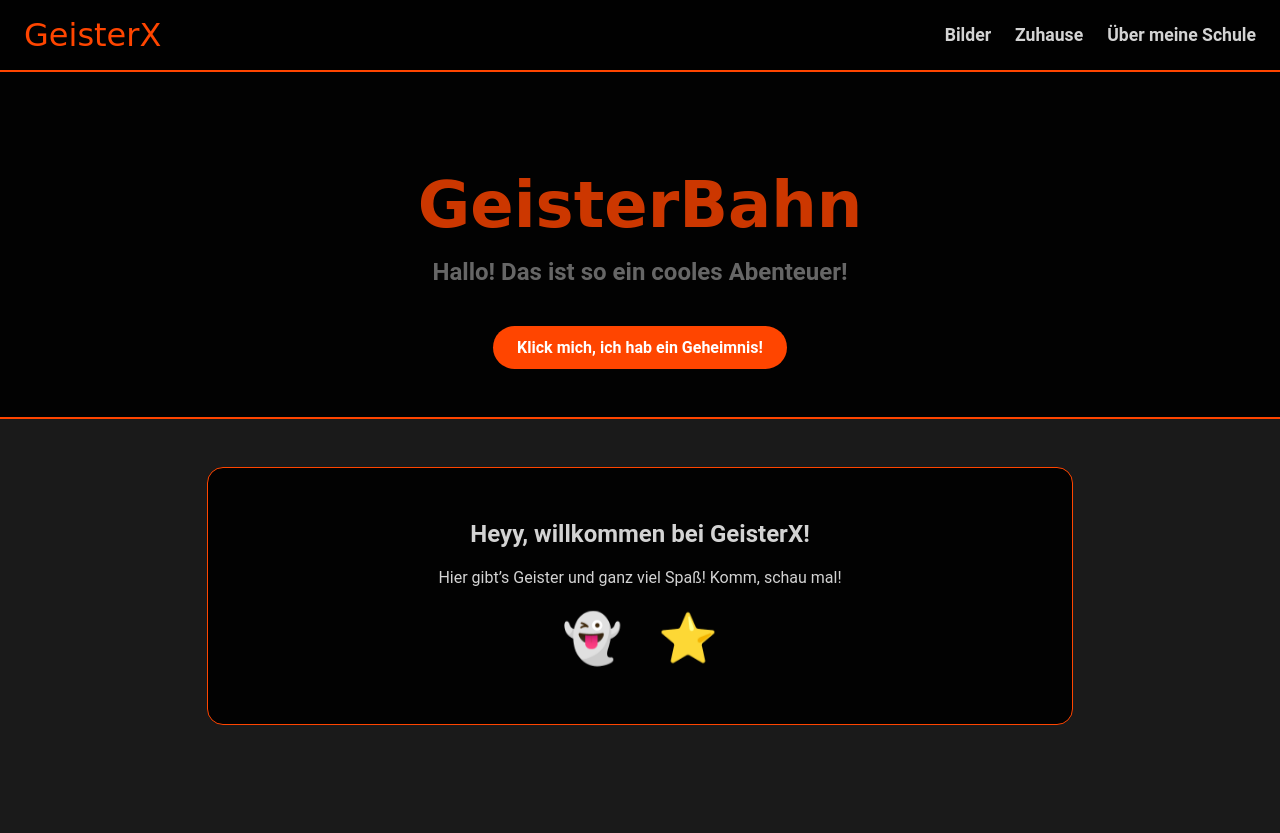
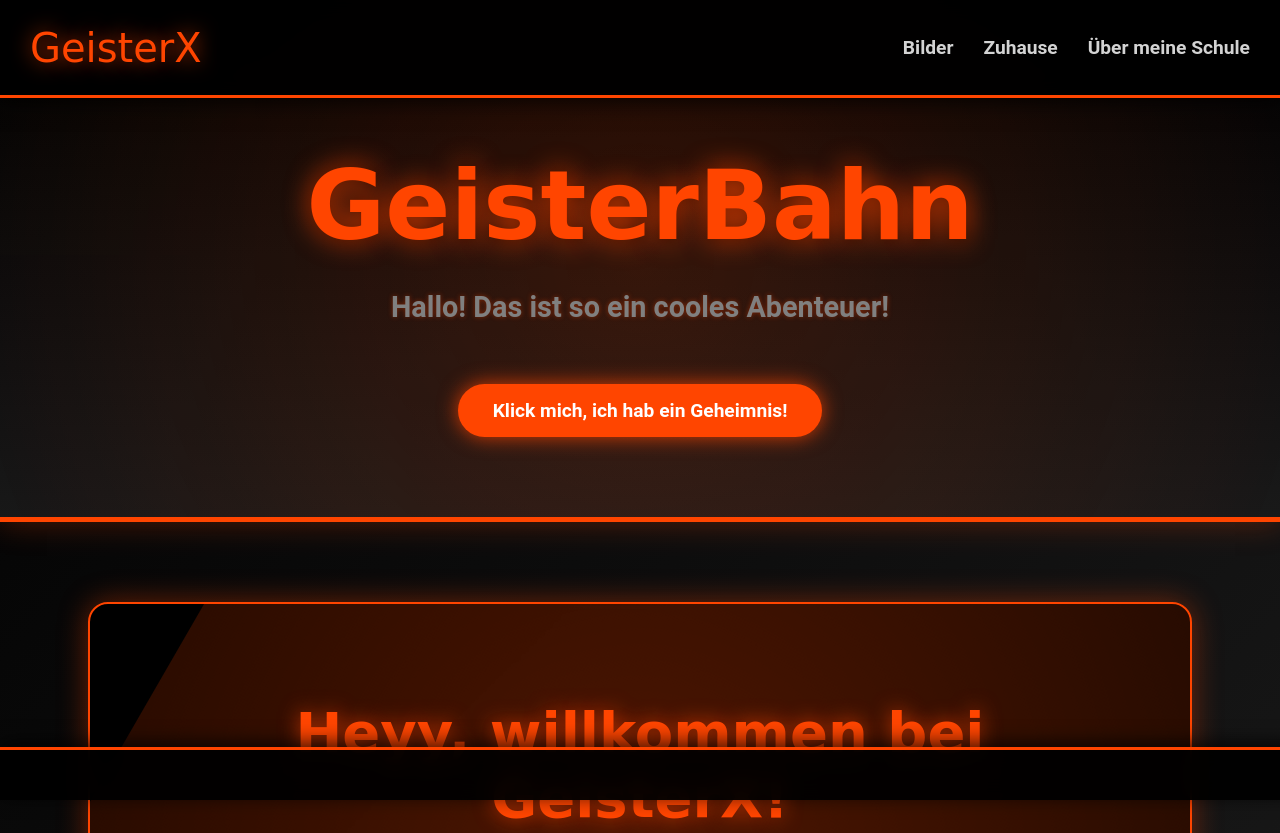
Before and after one commit to MaxiEliteExecutor/geisterX, a plain HTML site: page index.html in a window 1280 px wide. Shown: the top 833 px of the page. Before the commit the page ends 800 px from the top, so only its background shows below. Drawn offline with Linux system fonts and the light colour scheme; a web font is replaced by a local one.

Commit message:
Update styles.css

```diff
--- a/styles.css
+++ b/styles.css
@@ -2,69 +2,89 @@
     --primary-color: #ff4500;
     --text-color: #d3d3d3;
     --dark-bg: rgba(0, 0, 0, 0.95);
-    --shadow-color: rgba(255, 69, 0, 0.8);
+    --shadow-glow: 0 0 20px rgba(255, 69, 0, 0.8);
+    --spacing-unit: 1rem;
     --transition-fast: 0.3s ease;
+    --transition-slow: 1s ease;
+    --font-main: 'Roboto', sans-serif;
+    --font-spooky: 'Creepster', cursive;
 }
 
+/* Base Styles */
 body {
-    font-family: 'Roboto', sans-serif;
+    font-family: var(--font-main);
     margin: 0;
     padding: 0;
-    background: #1a1a1a;
+    background: linear-gradient(135deg, #000000, #1a1a1a);
     color: var(--text-color);
     overflow-x: hidden;
-    will-change: transform;
+    transition: background var(--transition-slow);
+    position: relative;
+    -webkit-font-smoothing: antialiased;
+    -moz-osx-font-smoothing: grayscale;
 }
 
+/* Background Overlay with Spooky Fog */
 .background-overlay {
     position: fixed;
     inset: 0;
     background: url('https://via.placeholder.com/1500x1500?text=SpookyFog') center/cover no-repeat;
-    opacity: 0.2;
+    opacity: 0.3;
     z-index: -1;
+    animation: fogMove 25s linear infinite;
+    pointer-events: none;
 }
 
+.background-overlay::before {
+    content: '';
+    position: absolute;
+    inset: 0;
+    background: linear-gradient(to bottom, rgba(0, 0, 0, 0.7), transparent);
+}
+
+/* Navigation */
 nav {
     background: var(--dark-bg);
-    padding: 1rem 1.5rem;
+    padding: calc(var(--spacing-unit) * 1.25) calc(var(--spacing-unit) * 1.875);
     display: flex;
     justify-content: space-between;
     align-items: center;
-    position: sticky;
+    position: fixed;
+    inset-inline: 0;
     top: 0;
     z-index: 100;
-    border-bottom: 2px solid var(--primary-color);
+    box-shadow: 0 4px 20px rgba(0, 0, 0, 0.8);
+    border-bottom: 3px solid var(--primary-color);
+    backdrop-filter: blur(10px);
 }
 
 .logo {
-    font-family: 'Creepster', cursive;
-    font-size: 2rem;
+    font-family: var(--font-spooky);
+    font-size: clamp(2em, 5vw, 2.5em);
     color: var(--primary-color);
-    transition: transform var(--transition-fast);
+    text-shadow: var(--shadow-glow), 0 0 5px #000;
+    transition: transform var(--transition-fast), text-shadow var(--transition-fast);
 }
 
 .logo:hover {
-    transform: scale(1.05);
+    transform: scale(1.1);
+    text-shadow: 0 0 30px rgba(255, 69, 0, 1), 0 0 10px #000;
 }
 
 nav ul {
+    list-style: none;
     display: flex;
     align-items: center;
-    list-style: none;
-    margin: 0;
-    padding: 0;
-}
-
-nav ul li {
-    margin-left: 1.5rem;
+    gap: calc(var(--spacing-unit) * 1.875);
 }
 
 nav ul li a {
     color: var(--text-color);
     text-decoration: none;
     font-weight: 700;
-    font-size: 1.1rem;
+    font-size: clamp(1em, 2vw, 1.2em);
     position: relative;
+    transition: color var(--transition-fast);
 }
 
 nav ul li a::after {
@@ -73,84 +93,166 @@ nav ul li a::after {
     width: 0;
     height: 2px;
     background: var(--primary-color);
-    bottom: -0.25rem;
+    bottom: -5px;
     left: 0;
     transition: width var(--transition-fast);
 }
 
-nav ul li a:hover {
+nav ul li a:hover,
+nav ul li a:focus {
     color: var(--primary-color);
 }
 
-nav ul li a:hover::after {
+nav ul li a:hover::after,
+nav ul li a:focus::after {
     width: 100%;
 }
 
+/* Header */
 header {
     text-align: center;
-    padding: 6rem 1rem 3rem;
-    background: rgba(0, 0, 0, 0.9);
-    border-bottom: 2px solid var(--primary-color);
+    padding: clamp(5rem, 15vw, 9.375rem) var(--spacing-unit) clamp(3rem, 10vw, 5rem);
+    background: linear-gradient(to bottom, rgba(0, 0, 0, 0.9), rgba(26, 26, 26, 0.9));
+    position: relative;
+    border-bottom: 5px solid var(--primary-color);
+    box-shadow: 0 0 30px rgba(255, 69, 0, 0.3);
+    isolation: isolate;
+}
+
+header::before {
+    content: '';
+    position: absolute;
+    inset: 0;
+    background: radial-gradient(circle, rgba(255, 69, 0, 0.2), transparent);
+    z-index: -1;
+    animation: flicker 3s infinite;
 }
 
 h1 {
-    font-family: 'Creepster', cursive;
-    font-size: 4rem;
+    font-family: var(--font-spooky);
+    font-size: clamp(3em, 10vw, 6em);
     color: var(--primary-color);
+    text-shadow: 0 0 30px rgba(255, 69, 0, 0.9), 0 0 15px #000;
     margin: 0;
-    opacity: 0;
-    animation: fadeIn 1.5s ease forwards;
+    animation: glow 2s infinite alternate;
 }
 
 .subtitle {
-    font-size: 1.5rem;
+    font-size: clamp(1.2em, 3vw, 1.8em);
     color: #808080;
-    margin: 1rem 0;
+    margin: calc(var(--spacing-unit) * 1.25) 0;
     font-weight: 600;
-    opacity: 0;
-    animation: fadeIn 1.5s ease 0.3s forwards;
+    text-shadow: 0 0 5px rgba(255, 69, 0, 0.4);
+    animation: fadeIn 1.5s ease-in;
 }
 
 button#easterEggBtn1 {
     background: var(--primary-color);
     border: none;
-    padding: 0.75rem 1.5rem;
+    padding: calc(var(--spacing-unit) * 0.9375) calc(var(--spacing-unit) * 2.1875);
     color: #fff;
-    font: 700 1rem 'Roboto', sans-serif;
-    border-radius: 2rem;
+    font: 700 clamp(1em, 2vw, 1.2em) var(--font-main);
+    border-radius: 50px;
     cursor: pointer;
-    margin-top: 1.5rem;
-    transition: transform var(--transition-fast), background var(--transition-fast);
+    margin-top: calc(var(--spacing-unit) * 1.875);
+    box-shadow: var(--shadow-glow);
+    transition: transform var(--transition-fast), box-shadow var(--transition-fast), background var(--transition-fast);
+    position: relative;
+    overflow: hidden;
+}
+
+button#easterEggBtn1::before {
+    content: '';
+    position: absolute;
+    top: 0;
+    left: -100%;
+    width: 100%;
+    height: 100%;
+    background: linear-gradient(90deg, transparent, rgba(255, 255, 255, 0.3), transparent);
+    transition: left 0.5s ease;
+}
+
+button#easterEggBtn1:hover::before {
+    left: 100%;
 }
 
 button#easterEggBtn1:hover {
-    transform: scale(1.05);
+    transform: scale(1.1);
+    box-shadow: 0 0 30px rgba(255, 69, 0, 1);
     background: #808080;
 }
 
-.content {
-    max-width: 50rem;
-    margin: 3rem auto;
-    padding: 2rem;
-    background: rgba(0, 0, 0, 0.9);
-    border-radius: 1rem;
-    text-align: center;
-    border: 1px solid var(--primary-color);
+button#easterEggBtn1:focus {
+    outline: 2px solid var(--primary-color);
+    outline-offset: 2px;
 }
 
+/* Content Section */
+.content {
+    max-width: 1000px;
+    margin: calc(var(--spacing-unit) * 5) auto;
+    padding: calc(var(--spacing-unit) * 3.125);
+    background: rgba(0, 0, 0, 0.9);
+    border-radius: 20px;
+    box-shadow: 0 0 30px rgba(255, 69, 0, 0.4);
+    text-align: center;
+    position: relative;
+    overflow: hidden;
+    border: 2px solid var(--primary-color);
+    backdrop-filter: blur(5px);
+}
+
+.content::before {
+    content: '';
+    position: absolute;
+    top: -50%;
+    left: -50%;
+    width: 200%;
+    height: 200%;
+    background: radial-gradient(circle, rgba(255, 69, 0, 0.3), transparent);
+    z-index: -1;
+    animation: rotate 15s linear infinite;
+}
+
+h2 {
+    font-family: var(--font-spooky);
+    color: var(--primary-color);
+    font-size: clamp(2em, 5vw, 3.5em);
+    text-shadow: 0 0 20px rgba(255, 69, 0, 0.7);
+    margin-bottom: calc(var(--spacing-unit) * 1.25);
+}
+
+p {
+    font-size: clamp(1.2em, 2vw, 1.5em);
+    line-height: 1.8;
+    color: var(--text-color);
+    margin: 0 0 calc(var(--spacing-unit) * 1.875);
+}
+
+/* Interactive Elements */
 .ghost, .star, .pumpkin {
-    font-size: 3rem;
-    color: var(--text-color);
+    font-size: clamp(3em, 8vw, 5em);
     cursor: pointer;
+    animation: float 3s ease-in-out infinite;
+    margin: calc(var(--spacing-unit) * 1.25);
     display: inline-block;
-    margin: 1rem;
-    transition: transform var(--transition-fast);
-    animation: float 3s ease-in-out infinite;
+    transition: transform var(--transition-fast), text-shadow var(--transition-fast), filter var(--transition-fast);
+    color: #fff;
 }
 
 .ghost:hover, .star:hover, .pumpkin:hover {
-    transform: scale(1.1);
+    transform: scale(1.3);
+    text-shadow: 0 0 20px rgba(255, 69, 0, 1);
+    filter: brightness(1.5);
+}
+
+.secret {
     color: var(--primary-color);
+    font-size: 1.5em;
+    font-weight: 700;
+    animation: fadeIn 1s ease-in;
+    text-shadow: 0 0 15px rgba(255, 69, 0, 0.7);
+    margin: calc(var(--spacing-unit) * 1.25) 0;
 }
 
 .big-pumpkin {
@@ -158,49 +260,78 @@ button#easterEggBtn1:hover {
     top: 50%;
     left: 50%;
     transform: translate(-50%, -50%);
-    font-size: 10rem;
+    font-size: clamp(10em, 15vw, 15em);
     color: var(--primary-color);
+    animation: pulse 1.5s infinite;
     z-index: 1000;
-    opacity: 0;
-    animation: fadeIn 1.5s ease forwards, floatBig 4s ease-in-out infinite;
+    filter: drop-shadow(0 0 20px rgba(255, 69, 0, 0.8));
 }
 
+/* Footer */
+footer {
+    background: var(--dark-bg);
+    padding: calc(var(--spacing-unit) * 0.9375);
+    position: fixed;
+    bottom: 0;
+    width: 100%;
+    height: 20px;
+    border-top: 3px solid var(--primary-color);
+    box-shadow: 0 -4px 20px rgba(0, 0, 0, 0.8);
+    backdrop-filter: blur(10px);
+}
+/* Animations */
 @keyframes float {
     0%, 100% { transform: translateY(0); }
-    50% { transform: translateY(-0.75rem); }
-}
-
-@keyframes floatBig {
-    0%, 100% { transform: translate(-50%, -50%) translateY(0); }
-    50% { transform: translate(-50%, -50%) translateY(-1.5rem); }
+    50% { transform: translateY(-20px); }
 }
 
 @keyframes fadeIn {
-    from { opacity: 0; }
-    to { opacity: 0.8; }
+    from { opacity: 0; transform: translateY(10px); }
+    to { opacity: 1; transform: translateY(0); }
 }
 
-@media (max-width: 75rem) {
-    .content { max-width: 40rem; padding: 1.5rem; }
-    h1 { font-size: 3.5rem; }
+@keyframes glow {
+    from { text-shadow: 0 0 15px rgba(255, 69, 0, 0.5), 0 0 5px #000; }
+    to { text-shadow: 0 0 30px rgba(255, 69, 0, 0.9), 0 0 15px #000; }
 }
 
-@media (max-width: 56.25rem) {
-    .content { max-width: 30rem; padding: 1.25rem; }
-    h1 { font-size: 3rem; }
-    .subtitle { font-size: 1.2rem; }
-    .big-pumpkin { font-size: 8rem; }
-    .ghost, .star, .pumpkin { font-size: 2.5rem; }
+@keyframes pulse {
+    0%, 100% { transform: translate(-50%, -50%) scale(1); opacity: 0.8; }
+    50% { transform: translate(-50%, -50%) scale(1.2); opacity: 1; }
 }
 
-@media (max-width: 37.5rem) {
-    nav { padding: 0.75rem 1rem; }
-    .logo { font-size: 1.5rem; }
-    nav ul li { margin-left: 1rem; }
-    nav ul li a { font-size: 0.9rem; }
-    header { padding: 4rem 0.75rem 2rem; }
-    h1 { font-size: 2.5rem; }
-    .content { margin: 1.5rem 0.75rem; padding: 1rem; }
-    .big-pumpkin { font-size: 6rem; }
-    .ghost, .star, .pumpkin { font-size: 2rem; }
+@keyframes rotate {
+    from { transform: rotate(0deg); }
+    to { transform: rotate(360deg); }
 }
+
+@keyframes fogMove {
+    0% { background-position: 0 0; }
+    100% { background-position: 1500px 1500px; }
+}
+
+@keyframes flicker {
+    0%, 100% { opacity: 1; }
+    50% { opacity: 0.7; }
+}
+
+/* Responsive Design */
+@media (max-width: 1200px) {
+    .content { max-width: 800px; margin: calc(var(--spacing-unit) * 3.75) auto; padding: calc(var(--spacing-unit) * 2.5); }
+}
+
+@media (max-width: 900px) {
+    .content { max-width: 600px; margin: calc(var(--spacing-unit) * 3.125) auto; padding: calc(var(--spacing-unit) * 1.875); }
+    .subtitle { font-size: clamp(1em, 2.5vw, 1.5em); }
+}
+
+@media (max-width: 600px) {
+    nav { padding: calc(var(--spacing-unit) * 0.9375) calc(var(--spacing-unit) * 1.25); }
+    header { padding: clamp(3.125rem, 10vw, 6.25rem) calc(var(--spacing-unit) * 0.9375) clamp(1.875rem, 5vw, 3.125rem); }
+    .content { margin: calc(var(--spacing-unit) * 1.875) calc(var(--spacing-unit) * 0.9375); padding: calc(var(--spacing-unit) * 1.25); }
+    button#easterEggBtn1 { padding: calc(var(--spacing-unit) * 0.625) calc(var(--spacing-unit) * 1.5625); }
+}
+
+@media (max-width: 400px) {
+    .content { padding: calc(var(--spacing-unit) * 0.9375); }
+}
```
